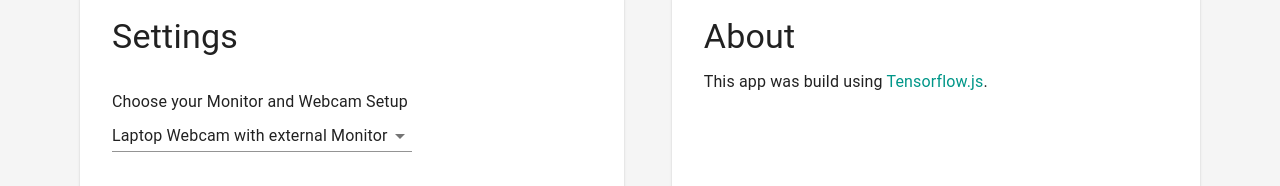
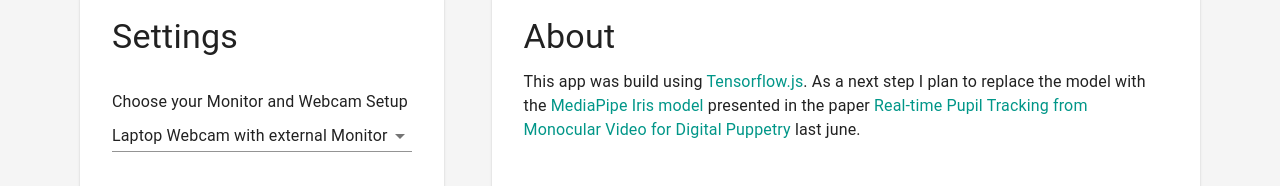
Before and after one commit to moritzWa/focuscam, a React (Create React App) app: page / in a window 1280 px wide. Shown: the part 706-892 px from the top of the page. Built offline with nearby package versions, Linux system fonts and the light colour scheme; no server answers.

Commit message:
add about

```diff
--- a/src/FocusCam.js
+++ b/src/FocusCam.js
@@ -249,7 +249,19 @@ function FocusCam() {
 							<a href="https://www.tensorflow.org/js" target="blank_">
 								Tensorflow.js
 							</a>
-							.
+							. As a next step I plan to replace the model with the{" "}
+							<a
+								href="https://google.github.io/mediapipe/solutions/iris"
+								target="blank_"
+							>
+								MediaPipe Iris model
+							</a>{" "}
+							presented in the paper{" "}
+							<a href="https://arxiv.org/pdf/2006.11341.pdf" target="blank_">
+								Real-time Pupil Tracking from Monocular Video for Digital
+								Puppetry
+							</a>{" "}
+							last june.
 						</Typography>
 					</CardContent>
 				</Card>
```
